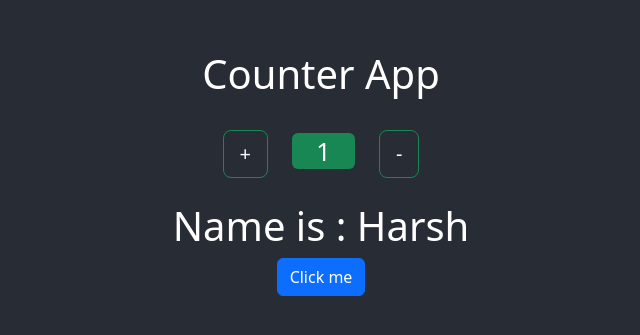
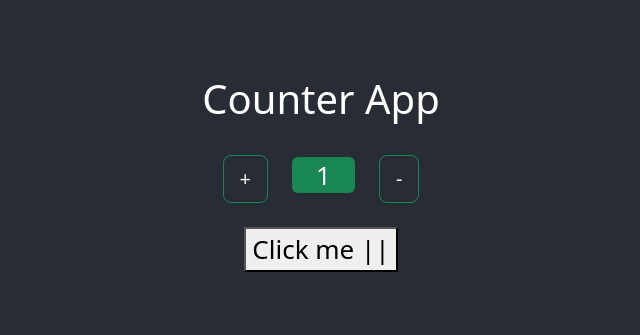
Before and after one commit to harsh-kain/codespaces-react, a React (Create React App) app: page / in a window 1280 px wide. Shown: the part 227-562 px from the top of the page, without its empty margins (319-959 px from the left). Built offline with nearby package versions, Linux system fonts and the light colour scheme.

Commit message:
adding play and pause btn code

```diff
--- a/src/App.js
+++ b/src/App.js
@@ -1,7 +1,7 @@
 import "./App.css";
 import Btn from "./components/Btn";
 import Counter from "./counter/Counter";
-import ChangeName from "./components/ChangeName";
+// import ChangeName from "./components/ChangeName";
 const App = () => {
   const eventBubble = () =>{
     console.log("App");
@@ -12,7 +12,11 @@ const App = () => {
       <Counter />
       {/* <Btn onSmash={()=>console.log("kain from onsmash")}/>
       <Btn onSmash={()=>console.log("Harsh from onsmash")}/> */}
-      <ChangeName/>
+      {/* <ChangeName/> */}
+
+      {/* for building play and pause btn  */}
+
+      <Btn onPlay={()=>console.log("play..")} onPause={()=>console.log("pause..")}/>
     </div>
   );
 };
--- a/src/components/Btn.jsx
+++ b/src/components/Btn.jsx
@@ -1,17 +1,30 @@
 import React, { useState } from "react";
 
-const Btn = (props) => {
+const Btn = ({onSmash, onPress,onPlay, onPause}) => {
     // const [name , setName] = useState('Harsh');
-    const changeName = () =>{
-        // setName('kain');
-        props.onSmash(); // onSmash is the custom event and its come from the props and call inside the changeName funtion
+    // const changeName = () =>{
+    //     // setName('kain');
+    //     onSmash(); // onSmash is the custom event and its come from the props and call inside the changeName funtion
+    // }
+    // eslint-disable-next-line no-lone-blocks
+    {/* --------------------------------------------- for building play and pause btn  */}
+
+    let playing = false;
+    const handleClick = () =>{
+      if(playing) {
+        onPause();
+      }
+      else onPlay();
+      playing = !playing;
     }
-
-
   return <>
     {/* <h1>{name}</h1> */}
-    <button className="btn btn-primary" onClick={props.press}>Click me </button>
+    {/* <button className="btn btn-primary" onClick={onPress}>Click me </button> */}
     {/* and here onPress call as a funtion  */}
+
+    {/* --------------------------------------------- for building play and pause btn  */}
+    <button onClick={handleClick}>Click me {playing ? '>' : '||'}</button>
+
   </>;
 };
 
--- a/src/components/ChangeName.jsx
+++ b/src/components/ChangeName.jsx
@@ -9,7 +9,7 @@ const ChangeName = () => {
   return (
     <>
       <h1>Name is : {name}</h1>
-      <Btn press={changeName} />
+      {/* <Btn onPress={changeName} /> */}
       {/* onPress is a custom event in this case we pass it as a props  */}
     </>
   );
```
